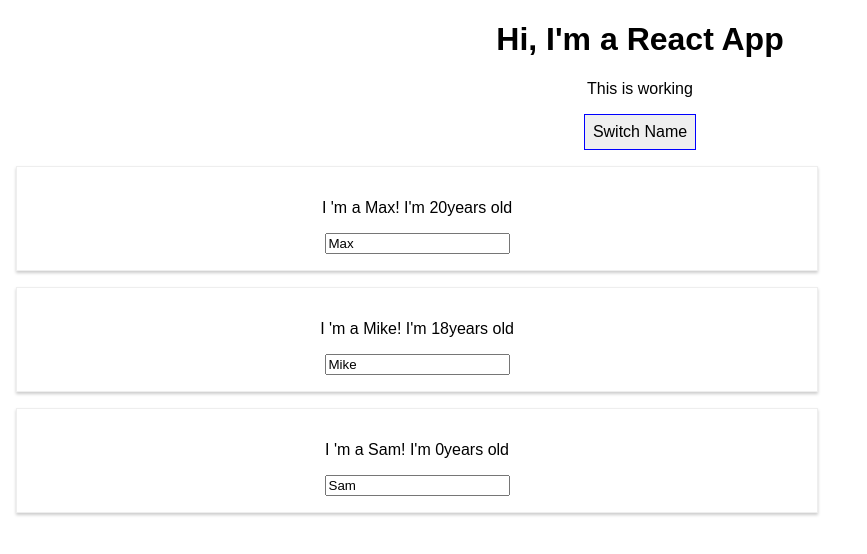
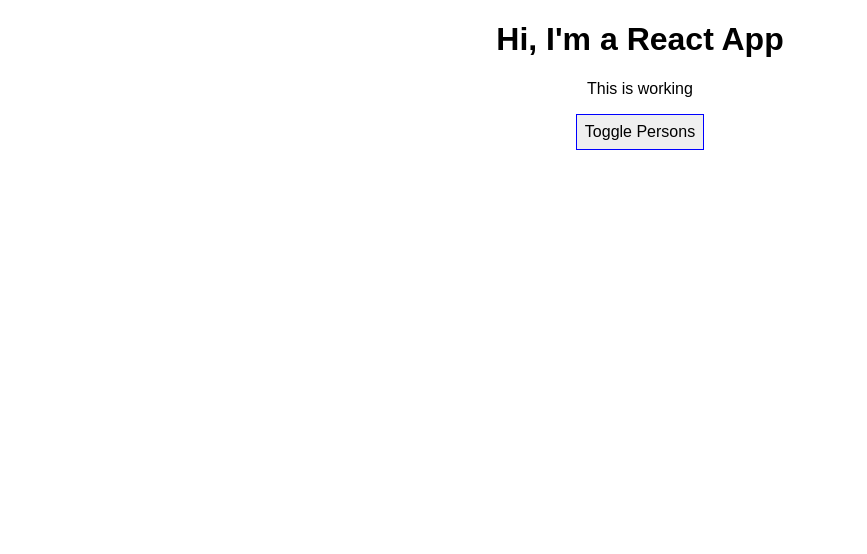
Before and after one commit to koh1project/practice, a React (Create React App) app in the folder workspace/react/react-complete-guide/: page / in a window 1280 px wide. Shown: the top 554 px of the page, without its empty margins (0-867 px from the left). Built offline with nearby package versions, Linux system fonts and the light colour scheme.

Commit message:
Add a conditional statement

```diff
--- a/workspace/react/react-complete-guide/src/App.js
+++ b/workspace/react/react-complete-guide/src/App.js
@@ -9,6 +9,7 @@
       { name: 'Mike', age: 18 },
       { name: 'Sam', age: 0 }
     ],
+    otherState: 'Some other values',
     showPersons: false
   }
 
@@ -32,7 +33,8 @@
   }
 
   togglePersonsHandler = () => {
-
+    const doesShow = this.state.showPersons;
+    this.setState({ showPersons: !doesShow });
   }
 
   render() {
@@ -49,13 +51,17 @@
         <h1>Hi, I'm a React App</h1>
         <p>This is working</p>
         <button
-          style={ style }
-          onClick={ () => this.togglePersonsHandler }>Switch Name</button>
-          <Person name={ this.state.persons[0].name } age={ this.state.persons[0].age } />
-          <Person name={ this.state.persons[1].name } age={ this.state.persons[1].age }
-        click={this.switchNameHandler.bind(this, 'In render')}
-        changed={this.nameChangedHandler} />
-          <Person name={ this.state.persons[2].name } age={ this.state.persons[2].age } />
+        style={ style }
+        onClick={  this.togglePersonsHandler }>Toggle Persons</button>
+        {
+          this.state.showPersons === true ?
+            <div>
+              <Person name={ this.state.persons[0].name } age={ this.state.persons[0].age } />
+              <Person name={ this.state.persons[1].name } age={ this.state.persons[1].age }
+              click={this.switchNameHandler.bind(this, 'In render')} changed={this.nameChangedHandler} />
+              <Person name={ this.state.persons[2].name } age={ this.state.persons[2].age } />
+          </div> : null
+        }
       </div>
     );
 
```
